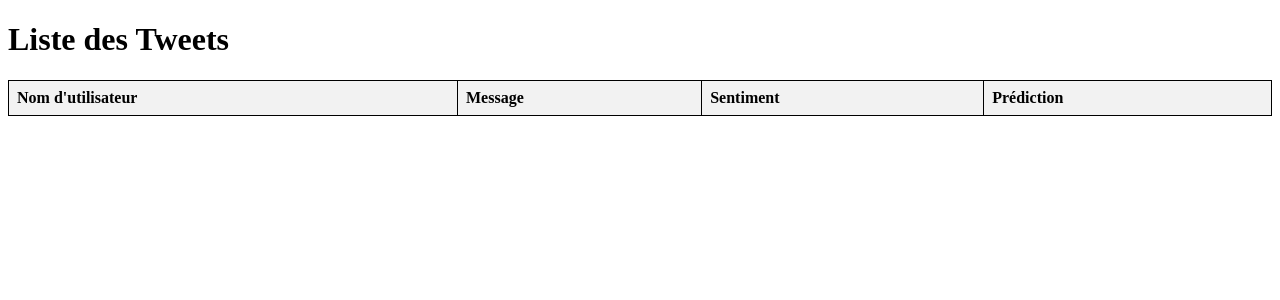
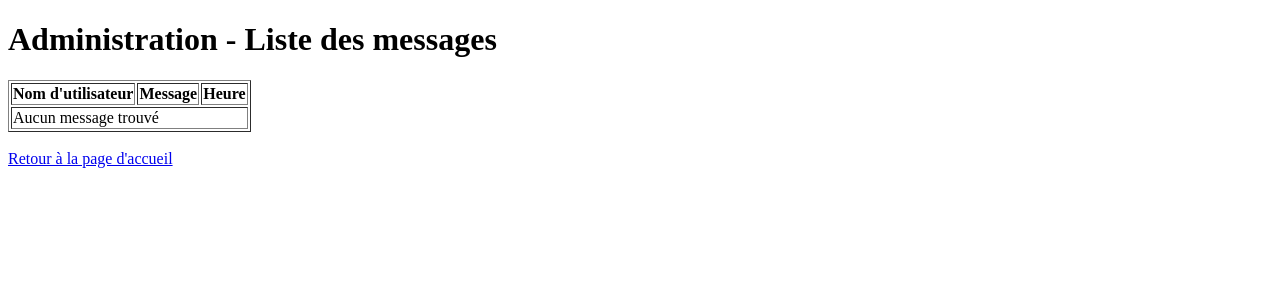
Before and after one commit to Tristan-op/projet7-op, a Flask app: page /adm in a window 1280 px wide. Shown: the top 300 px of the page. Run offline with Flask 3, Linux system fonts and the light colour scheme; lists and menus that the app fills with data are empty.

Commit message:
Update adm.html

```diff
--- a/templates/adm.html
+++ b/templates/adm.html
@@ -3,62 +3,36 @@
 <head>
     <meta charset="UTF-8">
     <meta name="viewport" content="width=device-width, initial-scale=1.0">
-    <title>Administration - Liste des Tweets</title>
-    <style>
-        table {
-            width: 100%;
-            border-collapse: collapse;
-        }
-
-        table, th, td {
-            border: 1px solid black;
-        }
-
-        th, td {
-            padding: 8px;
-            text-align: left;
-        }
-
-        th {
-            background-color: #f2f2f2;
-        }
-    </style>
+    <title>Administration - Liste des messages</title>
 </head>
 <body>
-    <h1>Liste des Tweets</h1>
-    <table>
+    <h1>Administration - Liste des messages</h1>
+
+    <table border="1">
         <thead>
             <tr>
                 <th>Nom d'utilisateur</th>
                 <th>Message</th>
-                <th>Sentiment</th>
-                <th>Prédiction</th>
+                <th>Heure</th>
             </tr>
         </thead>
-        <tbody id="tweetList"></tbody>
+        <tbody>
+            <!-- Boucle pour afficher les messages -->
+            {% for message in messages %}
+            <tr>
+                <td>{{ message['username'] }}</td>
+                <td>{{ message['message'] }}</td>
+                <td>{{ message['time'] }}</td>
+            </tr>
+            {% else %}
+            <tr>
+                <td colspan="3">Aucun message trouvé</td>
+            </tr>
+            {% endfor %}
+        </tbody>
     </table>
 
-    <script>
-        // Charger les données de la base de données et les afficher
-        function loadTweets() {
-            fetch('/admin-data')
-            .then(response => response.json())
-            .then(data => {
-                const tweetList = document.getElementById('tweetList');
-                tweetList.innerHTML = '';
-                data.forEach(tweet => {
-                    const row = `<tr>
-                        <td>${tweet.username}</td>
-                        <td>${tweet.message}</td>
-                        <td>${tweet.sentiment === 1 ? 'Positif' : 'Négatif'}</td>
-                        <td>${tweet.prediction}</td>
-                    </tr>`;
-                    tweetList.innerHTML += row;
-                });
-            });
-        }
-
-        window.onload = loadTweets;
-    </script>
+    <br>
+    <a href="/">Retour à la page d'accueil</a>
 </body>
 </html>
```
